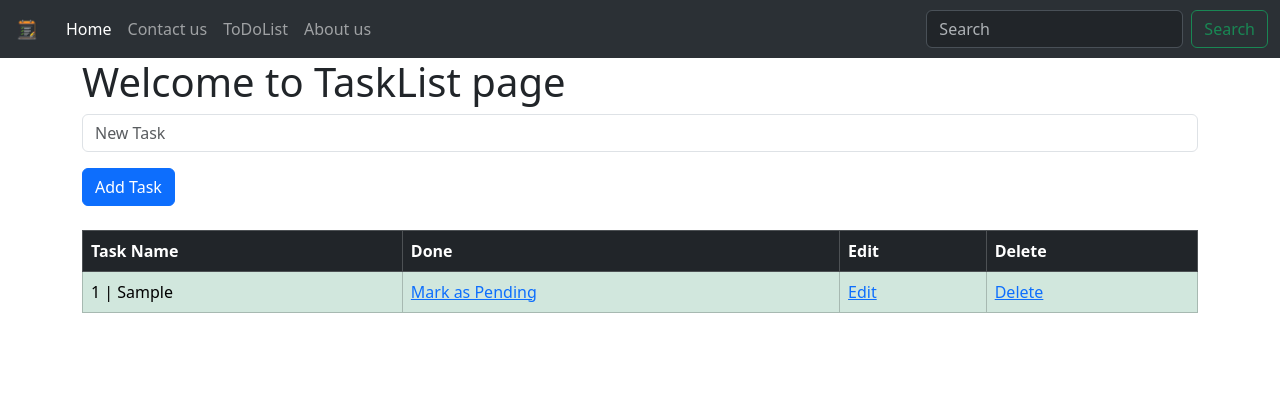
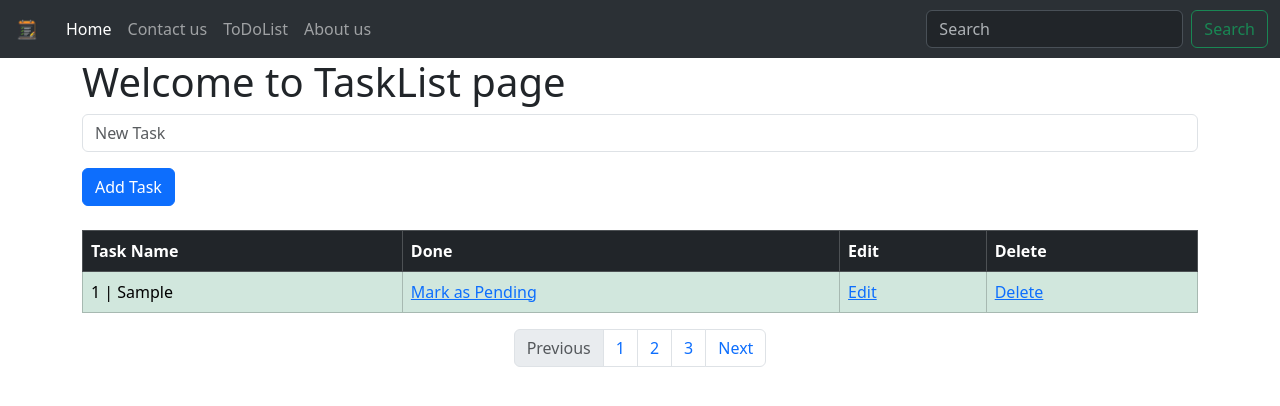
Before and after one commit to Ajaykapasiya/Learn-Django, a Django app: page /todolist/ in a window 1280 px wide. Shown: the top 406 px of the page. Run offline with Django 5.2, Linux system fonts and the light colour scheme; tables that the repository leaves empty hold one stand-in row (values such as "Sample post").

Commit message:
Add pagination to the todolist view and update template for navigation

```diff
--- a/todolist/templates/todolist.html
+++ b/todolist/templates/todolist.html
@@ -59,5 +59,19 @@ Welcome to TaskList page
 
   </tbody>
 </table>
+<nav aria-label="Page navigation example">
+  <ul class="pagination justify-content-center">
+    <li class="page-item disabled">
+      <a class="page-link">Previous</a>
+    </li>
+    <li class="page-item"><a class="page-link" href="#">1</a></li>
+    <li class="page-item"><a class="page-link" href="#">2</a></li>
+    <li class="page-item"><a class="page-link" href="#">3</a></li>
+    <li class="page-item">
+      <a class="page-link" href="#">Next</a>
+    </li>
+  </ul>
+</nav>
+</div>
 
 {% endblock content %}
--- a/todolist/views.py
+++ b/todolist/views.py
@@ -3,6 +3,7 @@ from django.http import HttpResponse,JsonResponse
 from todolist.models import Task
 from todolist.forms import TaskForm
 from django.contrib import messages
+from django.core.paginator import Paginator
 
 def hompage(request):
 
```
